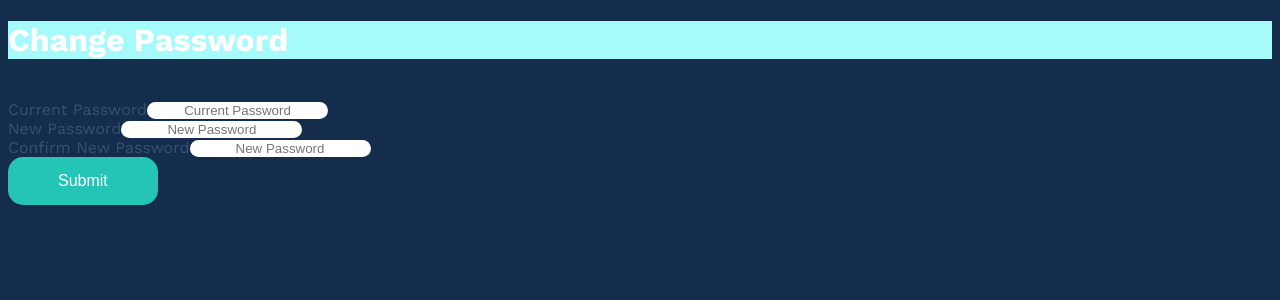
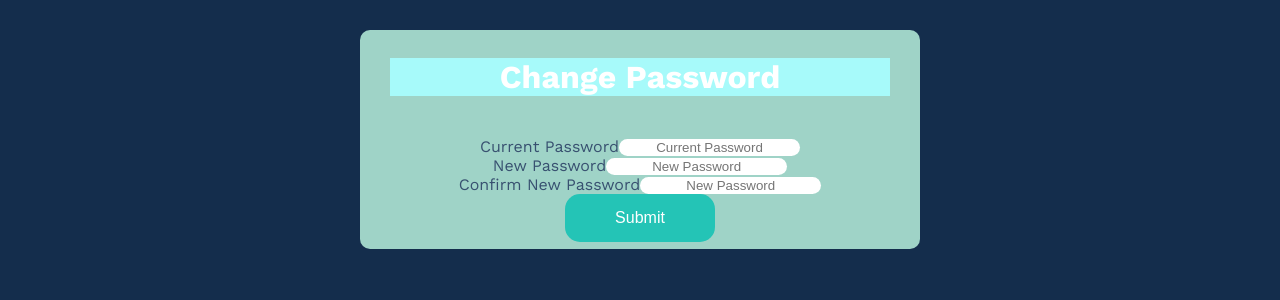
Before and after one commit to doc-pal-beta/doc-pal, a React (Create React App) app in the folder client/: page /changePass in a window 1280 px wide. Shown: the top 300 px of the page. Built offline with nearby package versions, Linux system fonts and the light colour scheme; the HTML template or start-up script is replaced by a standard one.

Commit message:
some style changes

```diff
--- a/client/src/components/PatientHome/Datalist.js
+++ b/client/src/components/PatientHome/Datalist.js
@@ -12,7 +12,7 @@ class Datalist extends Component {
         const docList = list.primaryDoctor;
         console.log('Passed in Data are', list)
         return (
-            <div className='data_list'>
+            <div className='container'>
                 <h1>Profile Page</h1>
                 <p>First Name: {list.firstName}</p>
                 <p>Last Name: {list.lastName}</p>
--- a/client/src/components/PatientHome/changePass.js
+++ b/client/src/components/PatientHome/changePass.js
@@ -5,7 +5,7 @@ const ChangePass = (props) => {
   const navigate = useNavigate();
 
     return (
-      <div>
+      <div className="container">
         <h1>Change Password</h1>
         <br />
         <form onSubmit={(e) => {
```
Also changed, not shown: 1 other file (tests, documents, lock files or other folders).
